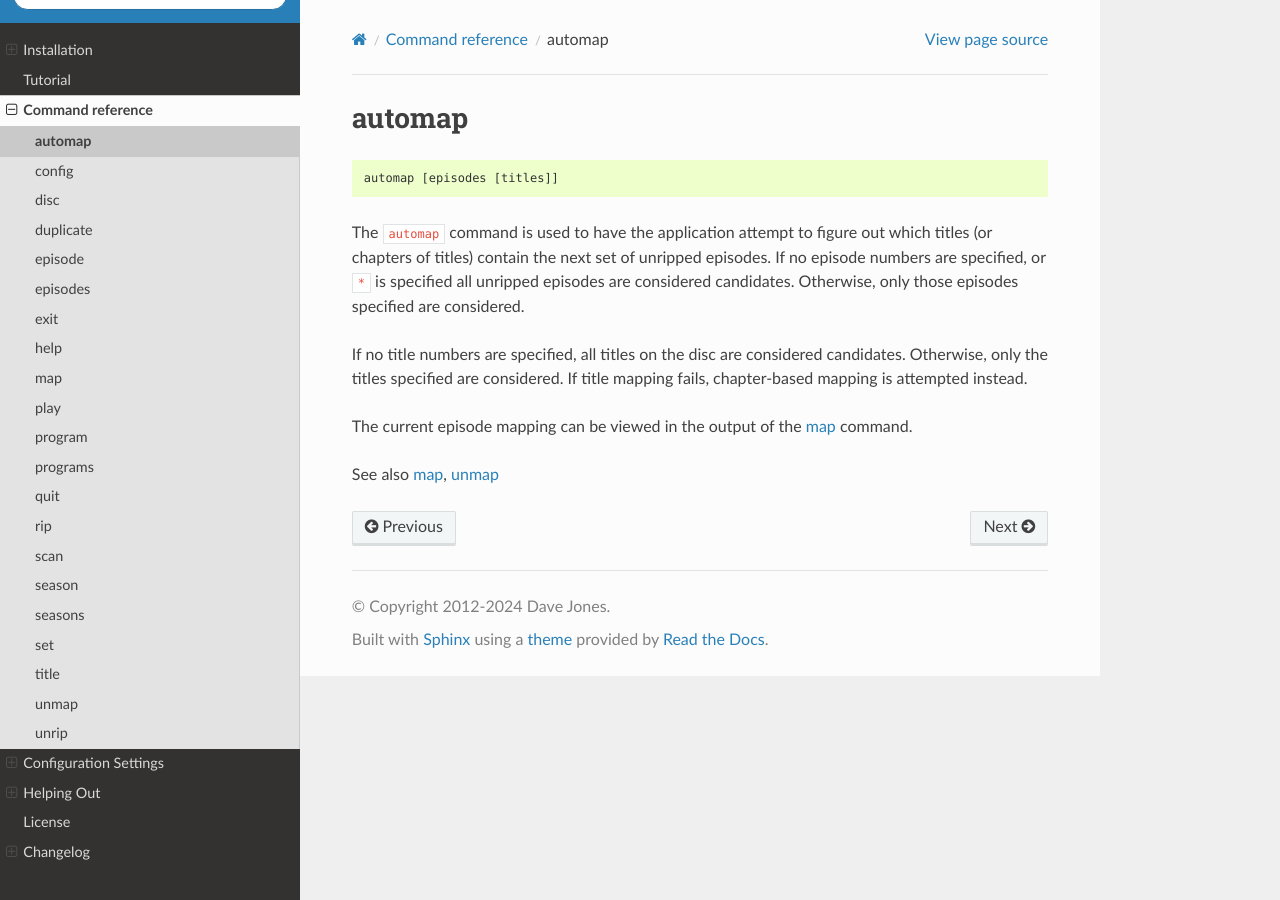
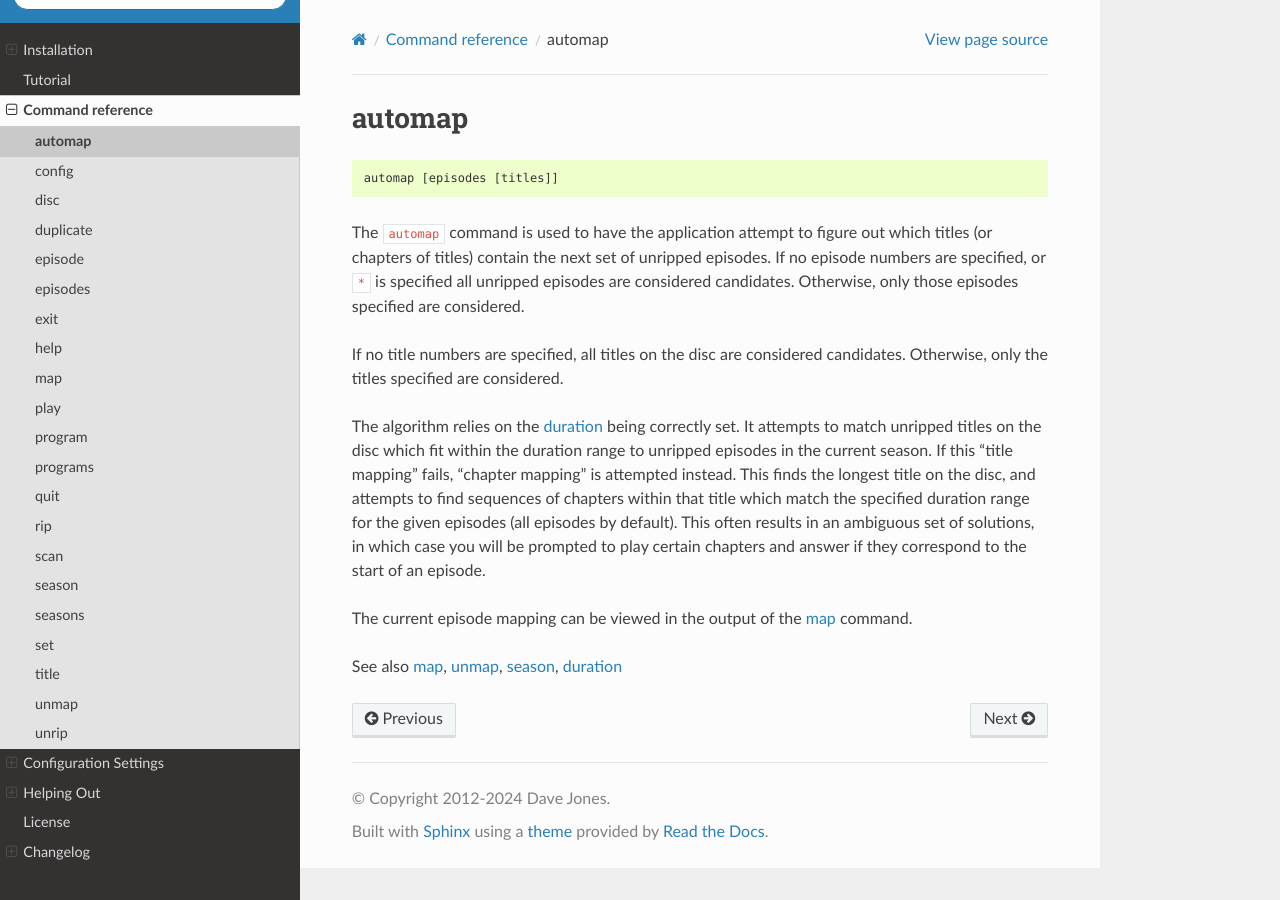
Before and after one commit to waveform80/tvrip, a Sphinx documentation site: the page built from docs/cmd_automap.rst, in a window 1280 px wide. Built offline with Sphinx 7.4.7 and the Read the Docs theme 2.0.0, drawn with Linux system fonts in a browser that asks for light colours; formulas are drawn with MathJax 3; pages that are not in the unit, such as notebooks, are missing from menus.

Commit message:
Documentation work

```diff
--- a/docs/cmd_automap.rst
+++ b/docs/cmd_automap.rst
@@ -19,10 +19,19 @@ episodes are considered candidates. Otherwise, only those episodes specified
 are considered.
 
 If no title numbers are specified, all titles on the disc are considered
-candidates. Otherwise, only the titles specified are considered. If title
-mapping fails, chapter-based mapping is attempted instead.
+candidates. Otherwise, only the titles specified are considered.
+
+The algorithm relies on the :doc:`var_duration` being correctly set. It
+attempts to match unripped titles on the disc which fit within the duration
+range to unripped episodes in the current season. If this "title mapping"
+fails, "chapter mapping" is attempted instead. This finds the longest title on
+the disc, and attempts to find sequences of chapters within that title which
+match the specified duration range for the given episodes (all episodes by
+default). This often results in an ambiguous set of solutions, in which case
+you will be prompted to play certain chapters and answer if they correspond to
+the start of an episode.
 
 The current episode mapping can be viewed in the output of the :doc:`cmd_map`
 command.
 
-See also :doc:`cmd_map`, :doc:`cmd_unmap`
+See also :doc:`cmd_map`, :doc:`cmd_unmap`, :doc:`cmd_season`, :doc:`var_duration`
--- a/docs/var_api_key.rst
+++ b/docs/var_api_key.rst
@@ -16,7 +16,7 @@ Sets the API key for use with the service specified by :doc:`var_api`. This is
 used by tvrip to look up episode information for new programs and seasons. By
 default this is blank (represented by a single dash "-") meaning the default
 key for the service (if any) is used. If no default key is available, all entry
-or program, season, and episode information is manual.
+of program, season, and episode information is manual.
 
 If a default key is available, or this is set to a valid value, starting a new
 program or season (with :doc:`cmd_program` or :doc:`cmd_season`) will query the
```
Also changed, not shown: docs/cmd_map.rst (+12 -1 lines), docs/cmd_rip.rst (+5 -7 lines).
